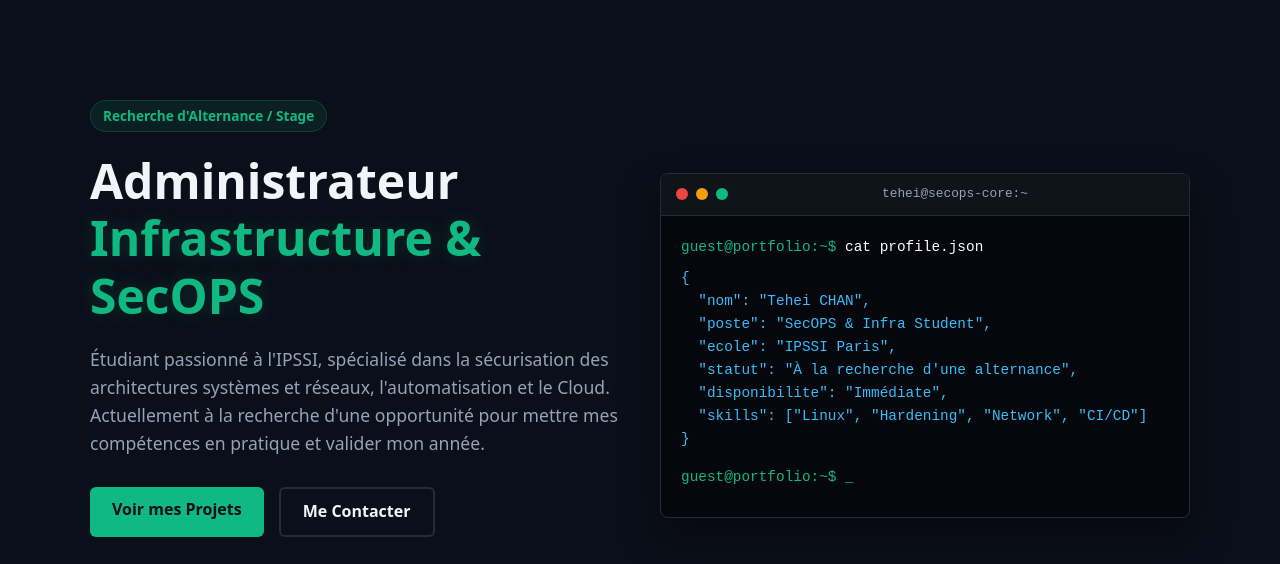
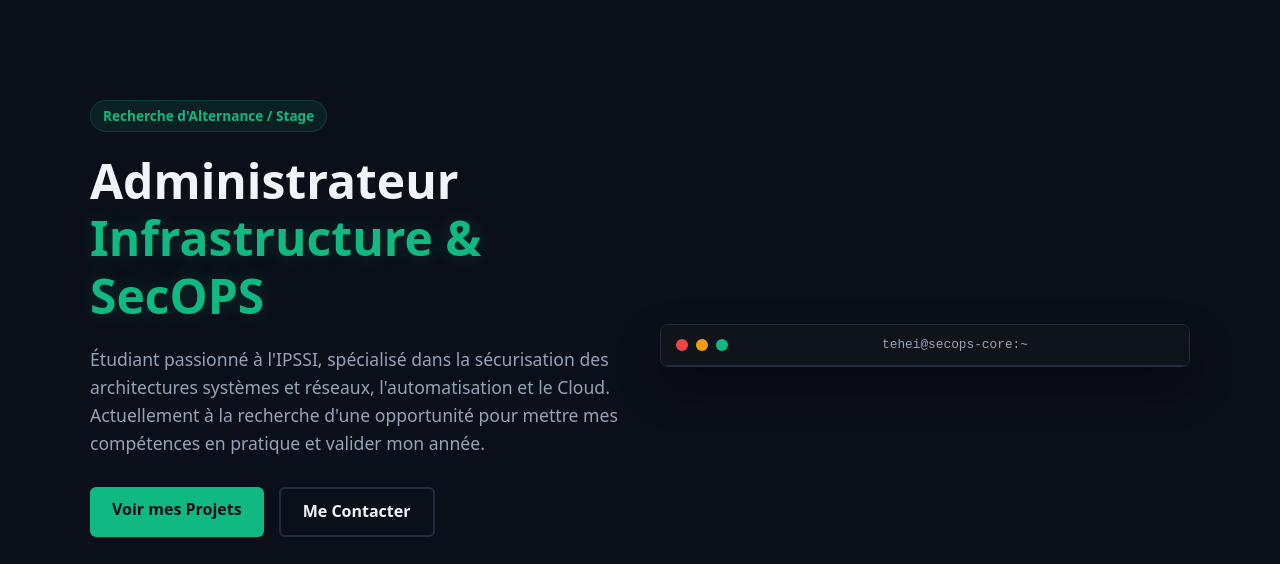
Before and after one commit to Tehei-CHAN/Tehei-CHAN.github.io, a plain HTML site: page index.html in a window 1280 px wide. Shown: the top 564 px of the page. Drawn offline with Linux system fonts and the light colour scheme.

Commit message:
Remove terminal body from index.html
Removed terminal body displaying user profile information.

```diff
--- a/index.html
+++ b/index.html
@@ -36,18 +36,6 @@
                         <span class="circle yellow"></span>
                         <span class="circle green"></span>
                         <span class="terminal-title">tehei@secops-core:~</span>
-                    </div>
-                    <div class="terminal-body">
-                        <p class="cmd"><span class="prompt">guest@portfolio:~$</span> cat profile.json</p>
-                        <pre class="output">{
-  "nom": "Tehei CHAN",
-  "poste": "SecOPS & Infra Student",
-  "ecole": "IPSSI Paris",
-  "statut": "À la recherche d'une alternance",
-  "disponibilite": "Immédiate",
-  "skills": ["Linux", "Hardening", "Network", "CI/CD"]
-}</pre>
-                        <p class="cmd"><span class="prompt">guest@portfolio:~$</span> <span class="blink">_</span></p>
                     </div>
                 </div>
             </div>
```
